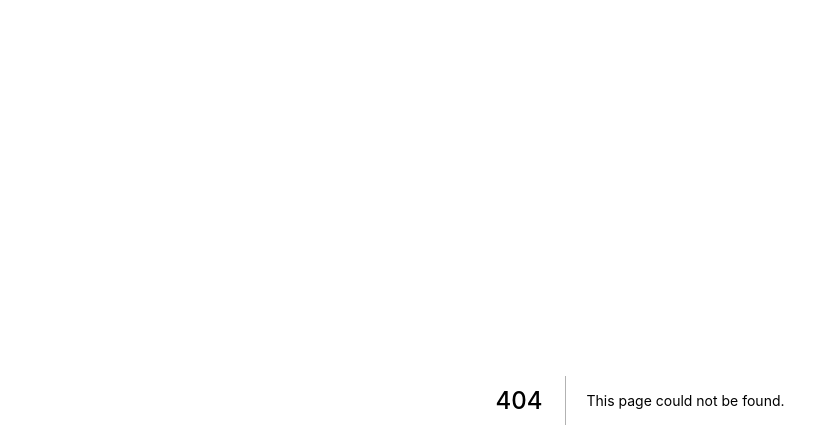
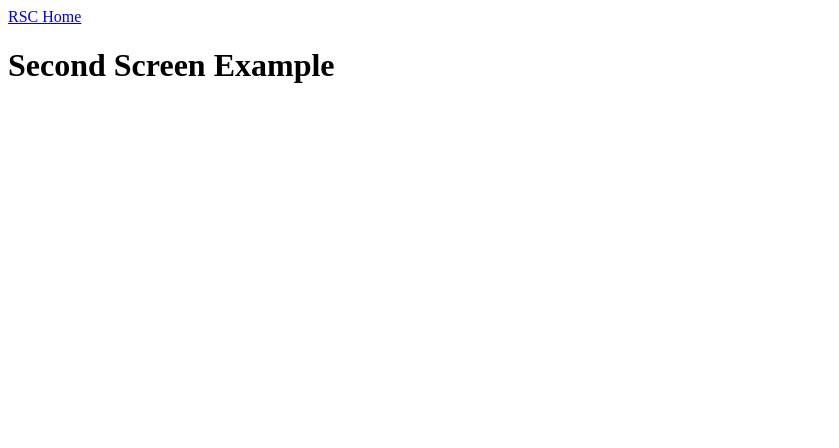
Before and after one commit to TheodoreChe/remote-screen-control, a Next.js app: page /screen/second in a window 1280 px wide. Before the commit this address had no page. Shown: the top 448 px of the page, without its empty margins (0-839 px from the left). Built offline with nearby package versions, Linux system fonts and the light colour scheme.

Commit message:
add screen pages

```diff
--- /dev/null
+++ b/pages/screen/second.tsx
@@ -0,0 +1,9 @@
+import { Layout } from 'components/Layout';
+
+const SecondScreen = () => (
+    <Layout title="Second Screen | RSC">
+        <h1>Second Screen Example</h1>
+    </Layout>
+);
+
+export default SecondScreen;
```
Also changed, not shown: pages/screen/first.tsx (added, +9 -0 lines).
